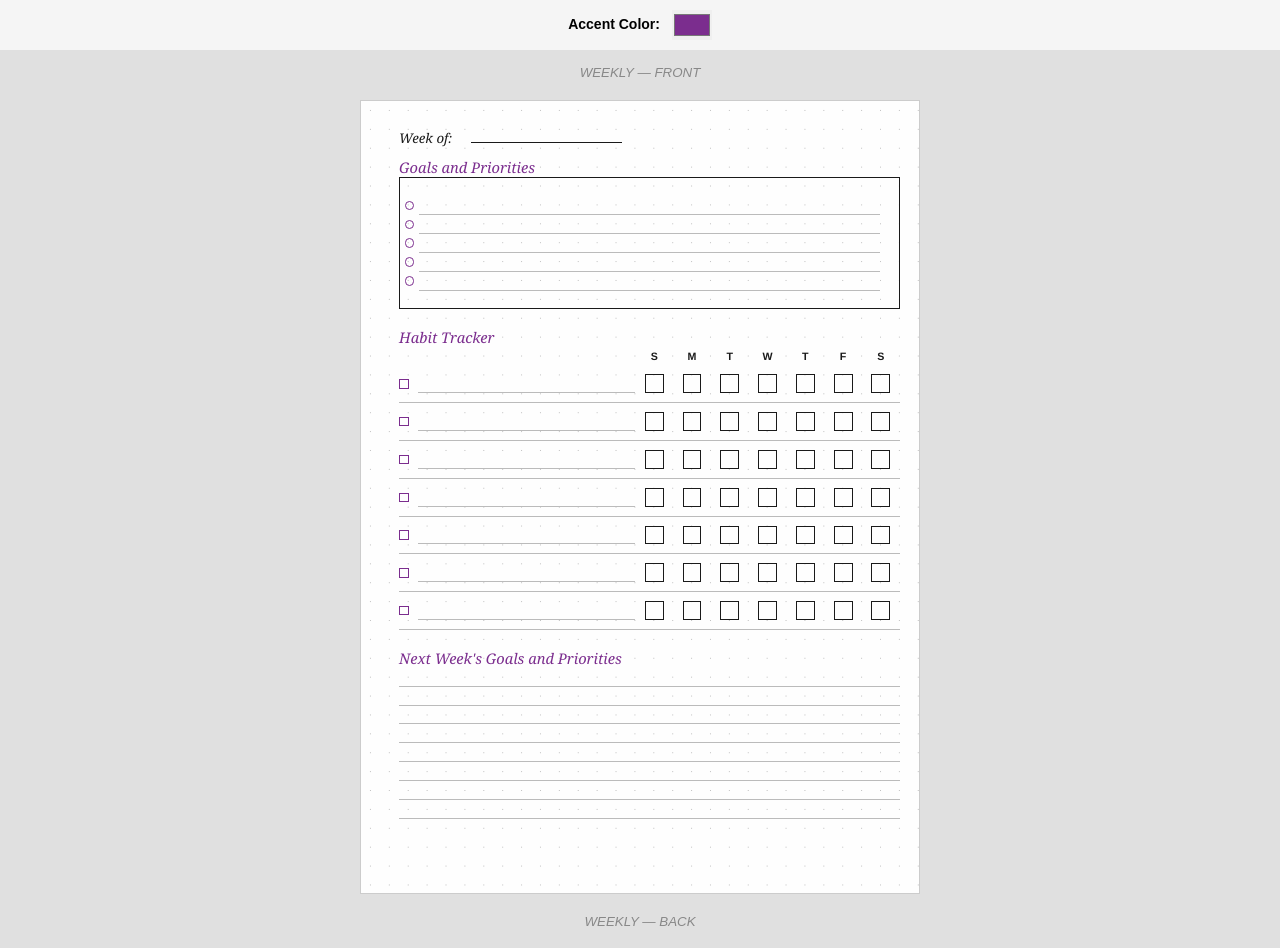
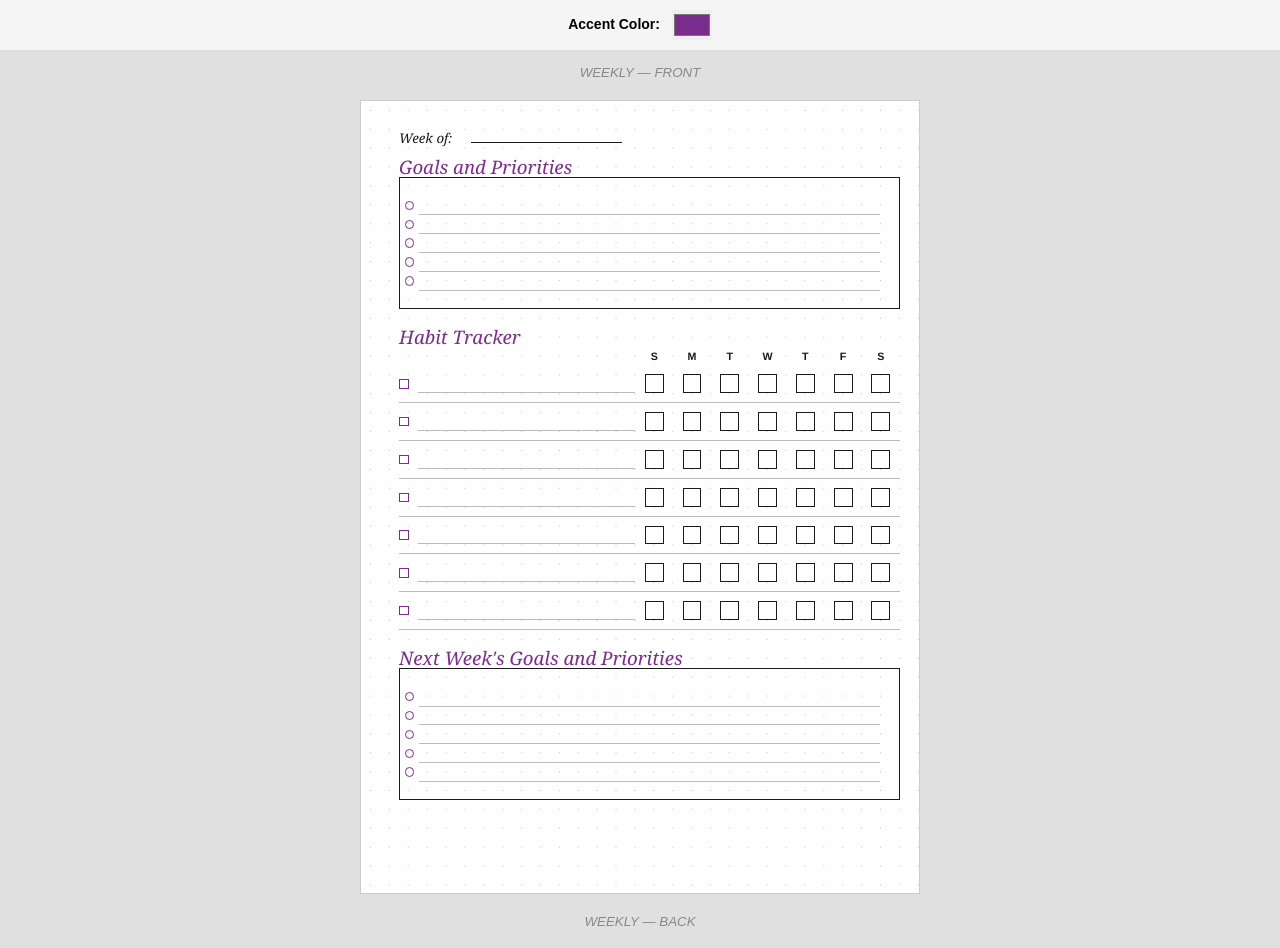
Before and after one commit to YayasDesigns/The-Balanced-Book, a plain HTML site: page blueprints/weekly.html in a window 1280 px wide. Shown: the top 948 px of the page. Drawn offline with Linux system fonts and the light colour scheme.

Commit message:
Match Next Week box to Goals & Priorities and increase accent font size
- Replace Next Week's writing lines with bordered box and 5 bullet rows
- Bump purple accent titles from 11pt to 14pt for better readability

Co-Authored-By: Claude Opus 4.6 <noreply@anthropic.com>

```diff
--- a/blueprints/styles.css
+++ b/blueprints/styles.css
@@ -74,7 +74,7 @@ body {
 .title-accent {
   font-family: var(--font-heading);
   font-style: italic;
-  font-size: 11pt;
+  font-size: 14pt;
   color: var(--accent);
   height: 5mm;
   line-height: 5mm;
--- a/blueprints/weekly.html
+++ b/blueprints/weekly.html
@@ -145,7 +145,7 @@
     .title-accent-lg {
       font-family: var(--font-heading);
       font-style: italic;
-      font-size: 11pt;
+      font-size: 14pt;
       color: var(--accent);
       height: 10mm;
       line-height: 10mm;
@@ -334,15 +334,12 @@
     <!-- Next Week's Goals and Priorities -->
     <div class="next-week">
       <div class="title-accent">Next Week's Goals and Priorities</div>
-      <div class="notes-lines">
-        <div class="write-line"></div>
-        <div class="write-line"></div>
-        <div class="write-line"></div>
-        <div class="write-line"></div>
-        <div class="write-line"></div>
-        <div class="write-line"></div>
-        <div class="write-line"></div>
-        <div class="write-line"></div>
+      <div class="goals-box">
+        <div class="bullet-row"><span class="bullet-dot"></span></div>
+        <div class="bullet-row"><span class="bullet-dot"></span></div>
+        <div class="bullet-row"><span class="bullet-dot"></span></div>
+        <div class="bullet-row"><span class="bullet-dot"></span></div>
+        <div class="bullet-row"><span class="bullet-dot"></span></div>
       </div>
     </div>
 
```
